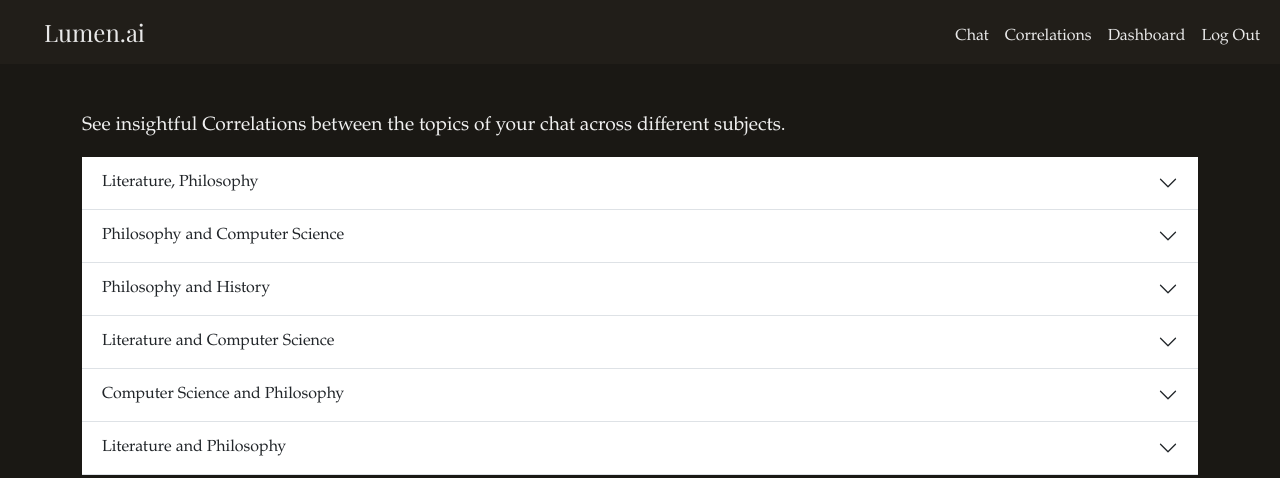
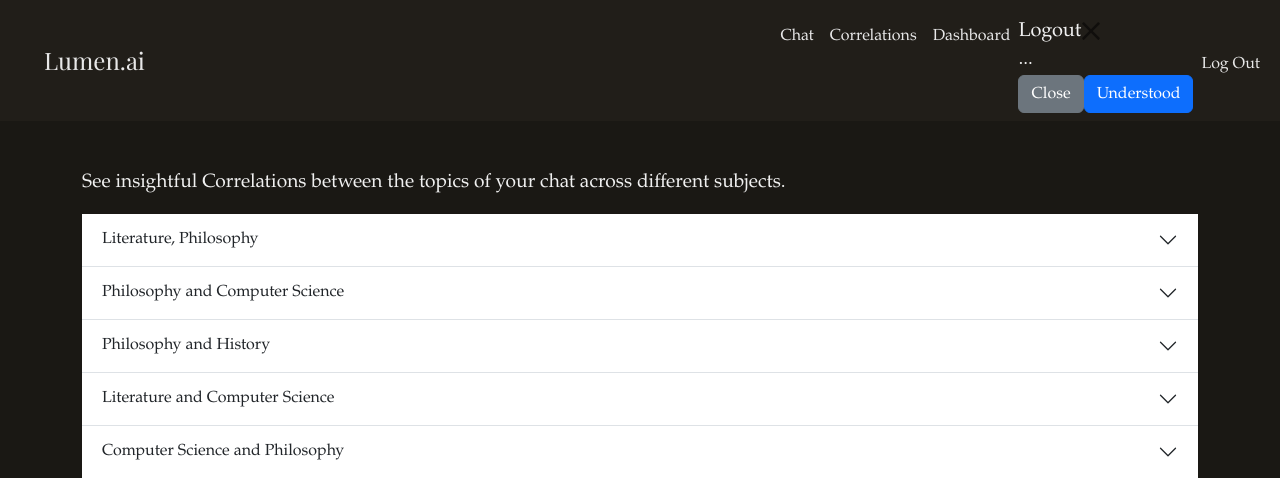
Before and after one commit to nadirrehman623-debug/Lumen, a Flask app: page /Correlations in a window 1280 px wide. Shown: the top 478 px of the page. Run offline with Flask 3, Linux system fonts and the light colour scheme; a user stored in the database is signed in; some libraries are stand-ins or nearby versions.

Commit message:
Thu, Jun 11, 2026, 8:49 PM +05:30

```diff
--- a/templates/layout.html
+++ b/templates/layout.html
@@ -32,7 +32,21 @@
                             <li class="nav-item"><a class="nav-link" href="/Correlations">Correlations</a></li>
                             <li class="nav-item"><a class="nav-link" href="/dashboard">Dashboard</a></li>
                             <div class="modal-dialog modal-dialog-centered">
-
+                                <div class="modal-dialog">
+                                    <div class="modal-content">
+                                    <div class="modal-header">
+                                        <h1 class="modal-title fs-5" id="staticBackdropLabel">Logout</h1>
+                                        <button type="button" class="btn-close" data-bs-dismiss="modal" aria-label="Close"></button>
+                                    </div>
+                                    <div class="modal-body">
+                                        ...
+                                    </div>
+                                    <div class="modal-footer">
+                                        <button type="button" class="btn btn-secondary" data-bs-dismiss="modal">Close</button>
+                                        <button type="button" class="btn btn-primary">Understood</button>
+                                    </div>
+                                    </div>
+                                </div>
                                 <li class="nav-item"><a class="nav-link" href="/logout">Log Out</a></li>
 
                             </div>
```
